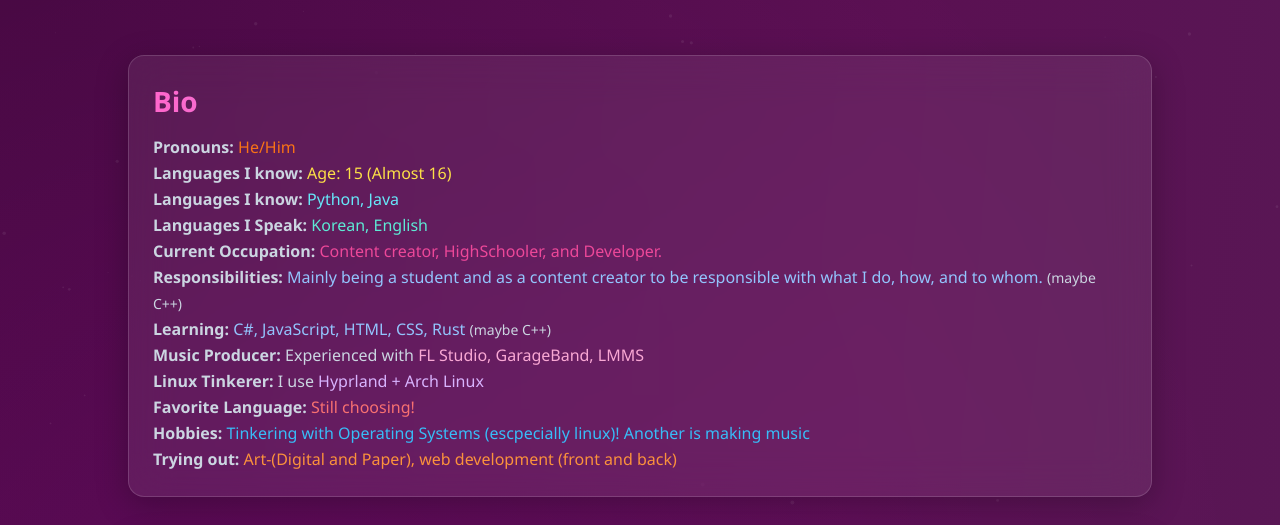
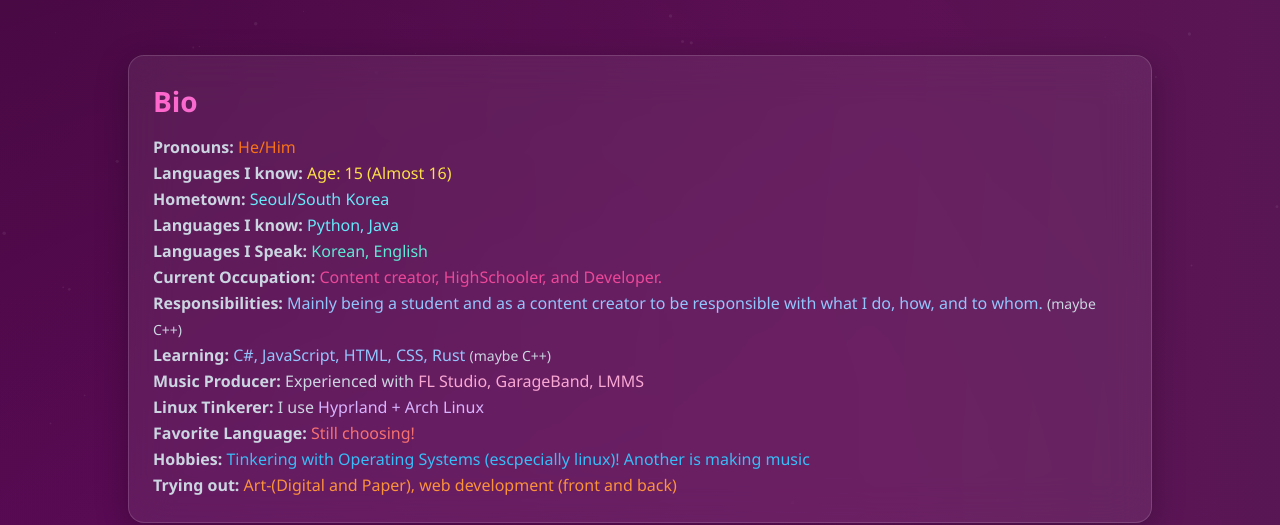
Before and after one commit to MikaLorielle/MikaLorielle.github.io, a plain HTML site: page index.html in a window 1280 px wide. Shown: the part 289-814 px from the top of the page. Drawn offline with nearby package versions, Linux system fonts and the light colour scheme.

Commit message:
Update index.html

```diff
--- a/index.html
+++ b/index.html
@@ -227,6 +227,7 @@ document.addEventListener("DOMContentLoaded", () => {
       <p class="text-slate-300 leading-relaxed space-y-1">
         <strong>Pronouns:</strong> <span class="text-orange-500">He/Him</span><br/>
         <strong>Languages I know:</strong> <span class="text-yellow-300">Age: 15 (Almost 16)</span><br/>
+        <strong>Hometown:</strong> <span class="text-cyan-300">Seoul/South Korea</span><br/>
         <strong>Languages I know:</strong> <span class="text-cyan-300">Python, Java</span><br/>
         <strong>Languages I Speak:</strong> <span class="text-teal-300">Korean, English</span><br/>
         <strong>Current Occupation:</strong> <span class="text-pink-500">Content creator, HighSchooler, and Developer.</span><br/>
```
